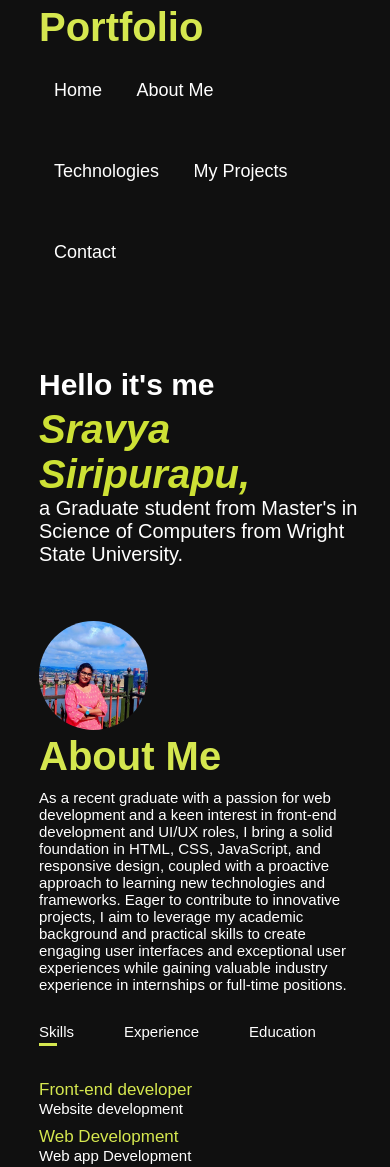
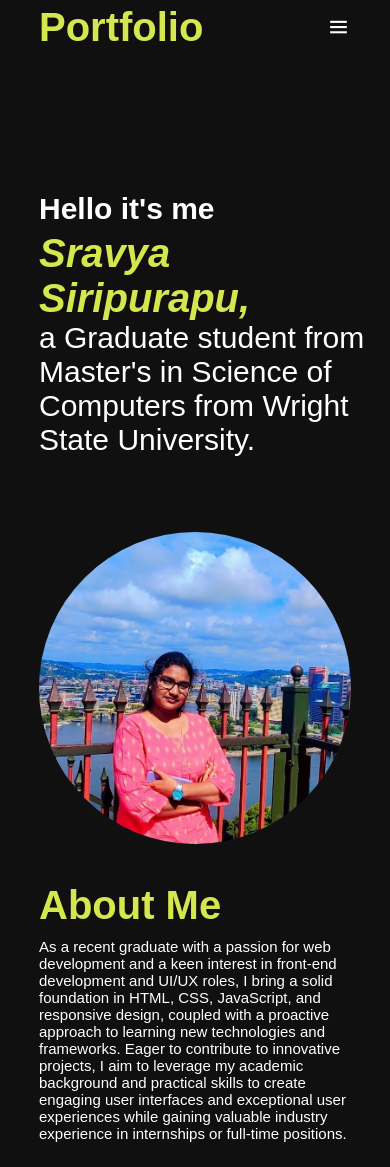
Before and after one commit to sravyasiripurapu/Portfolio, a plain HTML site: page index.html in a window 390 px wide. Shown: the top 1167 px of the page. Drawn offline with nearby package versions, Linux system fonts and the light colour scheme.

Commit message:
Small Screen Access enabled.

```diff
--- a/index.html
+++ b/index.html
@@ -12,14 +12,15 @@
         <div class="container">
             <nav>
                 <div class="logo">Portfolio</div>
-                <ul>
+                <ul id="sidemenu">
                     <li><a href="#class">Home</a></li>
                     <li><a href="#About">About Me</a></li>
                     <li><a href="#Services">Technologies</a></li>
                     <li><a href="#projects">My Projects</a></li>
                     <li><a href="#Contact">Contact</a></li>
-
+                    <i class='bx bx-x' onclick="closemenu()"></i>
                 </ul>
+                <i class='bx bx-menu' onclick="openmenu()"></i>
             </nav>
         </div>
     </div>
@@ -186,7 +187,18 @@
             })
             .catch(error => console.error('Error!', error.message))
         })
-      </script>
+    </script>
+    <script>
+        var sidemenu = document.getElementById("sidemenu");
+        function openmenu(){
+            sidemenu.style.right = "0";
+
+        }
+        function closemenu(){
+            sidemenu.style.right = "-200px";
+
+        }
+    </script>
 
 
 
--- a/styles.css
+++ b/styles.css
@@ -54,7 +54,7 @@ nav ul li a::after {
     content: '';
     width: 0;
     height: 3px;
-    background: #fff;
+    background: #d5e74f;
     position: absolute;
     left: 0;
     bottom: -6px;
@@ -78,7 +78,7 @@ nav ul li a:hover::after{
 }
 .intro p span{
     font-size: 40px;
-    color: #cde135;
+    color: #d5e74f;
     margin-top: 200px;
     font-style: italic;
     font-weight: bold;
@@ -90,7 +90,7 @@ nav ul li a:hover::after{
 }
 /*   --------About Me---------- */
 #About{
-    padding: 30px 0;
+    padding: 50px 0;
 
 
 }
@@ -178,13 +178,13 @@ nav ul li a:hover::after{
 /* -------- Technologies ---------*/
 
 #Services {
-    padding: 50px 0px ;
+    padding: 30px 0px ;
 
 }
 #sub-title {
     font-size: 35px;
     border: 50px;
-    margin-top: 5pxpx;
+
 }
 .services-list {
     font-size: 20px;
@@ -227,7 +227,7 @@ nav ul li a:hover::after{
 .project-list {
     display: grid;
     grid-template-columns: repeat(auto-fit, minmax(200px, 1fr));
-    gap: 40px;
+    gap: 5px;
     transition: transform 0.5s;
     text-align: center;
 }
@@ -371,3 +371,68 @@ form input, form textarea {
     display: block;
 
 }
+/*----------------- Small Screen -------------------*/
+nav .bx{
+    display: none;
+    color: #fff;
+}
+
+@media only screen and (max-width:600px){
+    .intro {
+        margin-top: 30%;
+        font-size: 16px;
+    }
+    .intro p{
+        font-size: 30px;
+    }
+    nav .bx{
+        display: block;
+        font-size: 25px;
+    }
+    nav ul{
+        background: #d5e74f;
+        position: fixed;
+        top: 0;
+        right: -200px;
+        width: 200px;
+        height: 100vh;
+        padding-top: 50px;
+        z-index: 2;
+        transition: right 0.5s;
+    }
+    nav ul li {
+        display: block;
+        margin: 25px;
+    }
+    nav ul .bx{
+        position: absolute;
+        top: 25px;
+        left: 25px;
+        cursor: pointer;
+
+    }
+    .row{
+        font-size: 40px;
+    }
+    .col1, .col2{
+        flex-basis: 100%;
+
+    }
+    .col1{
+        margin-bottom: 30px;
+
+    }
+    .col2{
+        font-size: 14px;
+    }
+    .tab-links{
+        font-size: 16px;
+        margin-right: 20px;
+    }
+    .contact-left, .contact-right{
+        flex-basis: 100%;
+        margin-top: 15px;
+    }
+
+
+}
```
